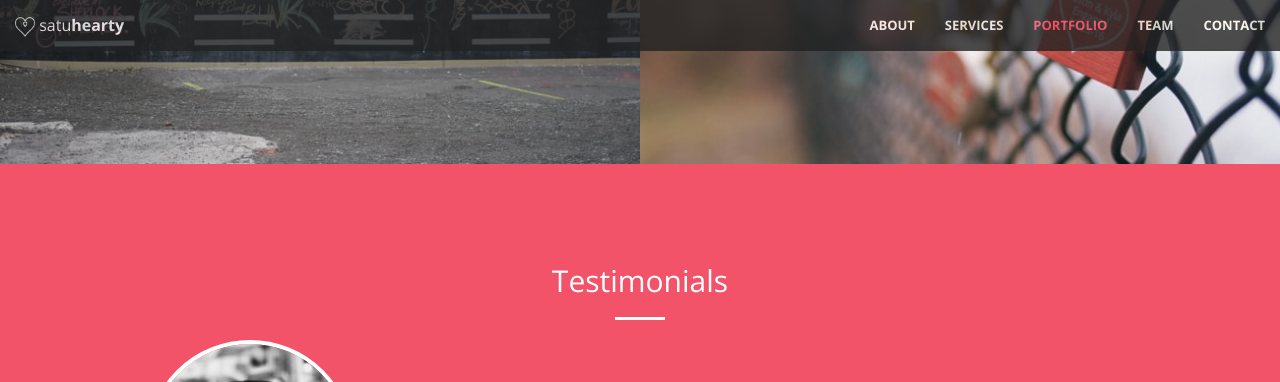
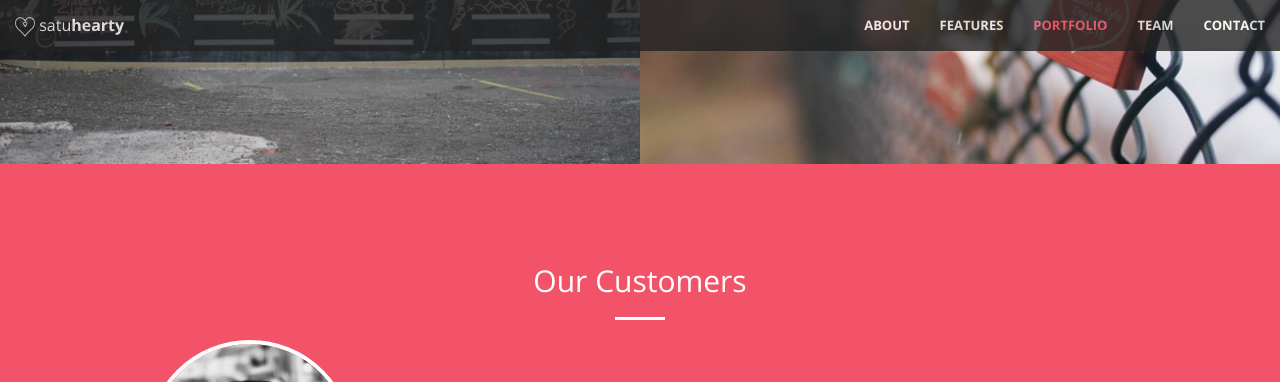
Before and after one commit to satuhearty/satuhearty, a Jekyll site: the page built from index.html, in a window 1280 px wide and 900 px high, scrolled down 2923 px. Shown: the top 382 px of the window. Built offline with Jekyll 4.4.1, drawn with Linux system fonts in a browser that asks for light colours.

Commit message:
Minor fix on the anchor tags

```diff
--- a/_includes/nav.html
+++ b/_includes/nav.html
@@ -18,7 +18,7 @@
           <a class="page-scroll" href="#about">About</a>
         </li>
         <li>
-          <a class="page-scroll" href="#services">Services</a>
+          <a class="page-scroll" href="#features">Features</a>
         </li>
         <li>
           <a class="page-scroll" href="#portfolio">Portfolio</a>
--- a/_includes/services.html
+++ b/_includes/services.html
@@ -1,4 +1,4 @@
-<section id="services">
+<section id="features">
   <div class="container">
     <div class="row">
       <div class="col-lg-12 text-center">
--- a/_includes/testimonial.html
+++ b/_includes/testimonial.html
@@ -1,8 +1,8 @@
-<section id="contact" class="bg-primary">
+<section class="bg-primary">
   <div class="container">
     <div class="row">
       <div class="col-lg-8 col-lg-offset-2 text-center">
-        <h2 class="section-heading">Testimonials</h2>
+        <h2 class="section-heading">Our Customers</h2>
         <hr class="light">
       </div>
     </div>
```
Also changed, not shown: 1 other file.
